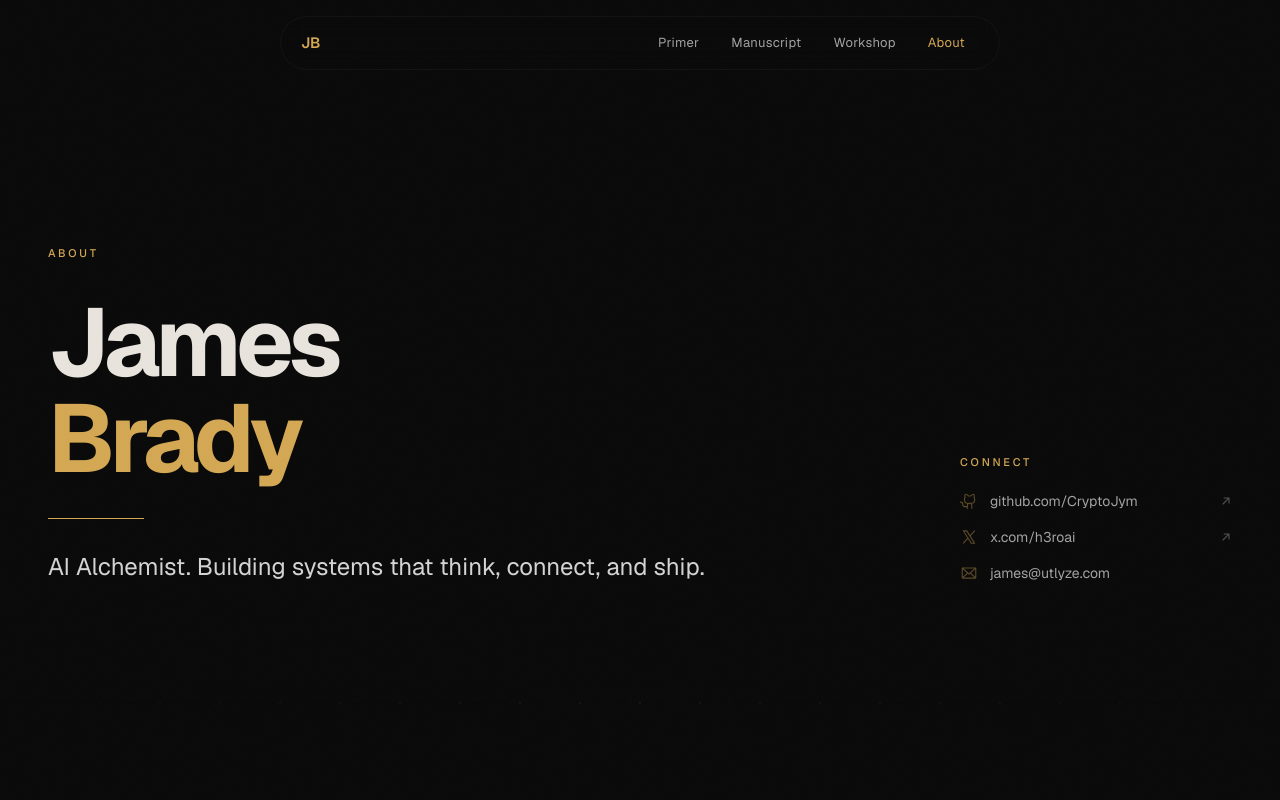
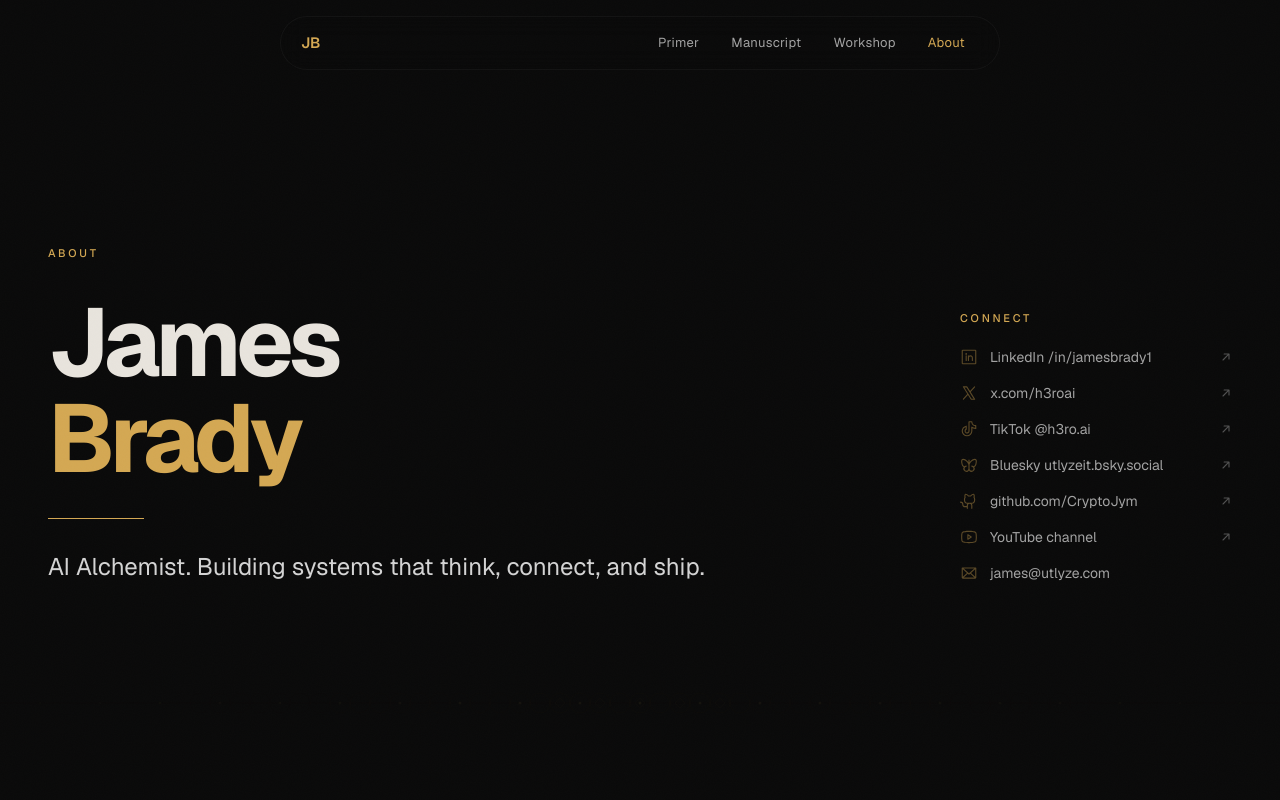
Before and after one commit to CryptoJym/jamesbrady-website, a Next.js app: page /about in a window 1280 px wide. Shown: the top 800 px of the page. Built offline with nearby package versions, Linux system fonts and the light colour scheme.

Commit message:
fix: replace contact block with verified social stack

```diff
--- a/app/about/page.tsx
+++ b/app/about/page.tsx
@@ -3,6 +3,10 @@ import {
   ArrowUpRight,
   GithubLogo,
   XLogo,
+  LinkedinLogo,
+  TiktokLogo,
+  YoutubeLogo,
+  Butterfly,
   Envelope,
   Lightning,
   Brain,
@@ -22,15 +26,39 @@ export const metadata: Metadata = {
 
 const socialLinks = [
   {
+    label: "LinkedIn /in/jamesbrady1",
+    href: "https://www.linkedin.com/in/jamesbrady1/",
+    icon: LinkedinLogo,
+    external: true,
+  },
+  {
+    label: "x.com/h3roai",
+    href: "https://x.com/h3roai",
+    icon: XLogo,
+    external: true,
+  },
+  {
+    label: "TikTok @h3ro.ai",
+    href: "https://www.tiktok.com/@h3ro.ai",
+    icon: TiktokLogo,
+    external: true,
+  },
+  {
+    label: "Bluesky utlyzeit.bsky.social",
+    href: "https://bsky.app/profile/utlyzeit.bsky.social",
+    icon: Butterfly,
+    external: true,
+  },
+  {
     label: "github.com/CryptoJym",
     href: "https://github.com/CryptoJym",
     icon: GithubLogo,
     external: true,
   },
   {
-    label: "x.com/h3roai",
-    href: "https://x.com/h3roai",
-    icon: XLogo,
+    label: "YouTube channel",
+    href: "https://www.youtube.com/channel/UCA_9udyLWeGoJy12vc5TmfA",
+    icon: YoutubeLogo,
     external: true,
   },
   {
@@ -91,8 +119,12 @@ export default function AboutPage() {
               description:
                 "Mixing AI systems, protocols, and programs on a mathematical substrate.",
               sameAs: [
+                "https://www.linkedin.com/in/jamesbrady1/",
+                "https://x.com/h3roai",
+                "https://www.tiktok.com/@h3ro.ai",
+                "https://bsky.app/profile/utlyzeit.bsky.social",
                 "https://github.com/CryptoJym",
-                "https://x.com/h3roai",
+                "https://www.youtube.com/channel/UCA_9udyLWeGoJy12vc5TmfA",
               ],
               email: "james@utlyze.com",
             },
```
